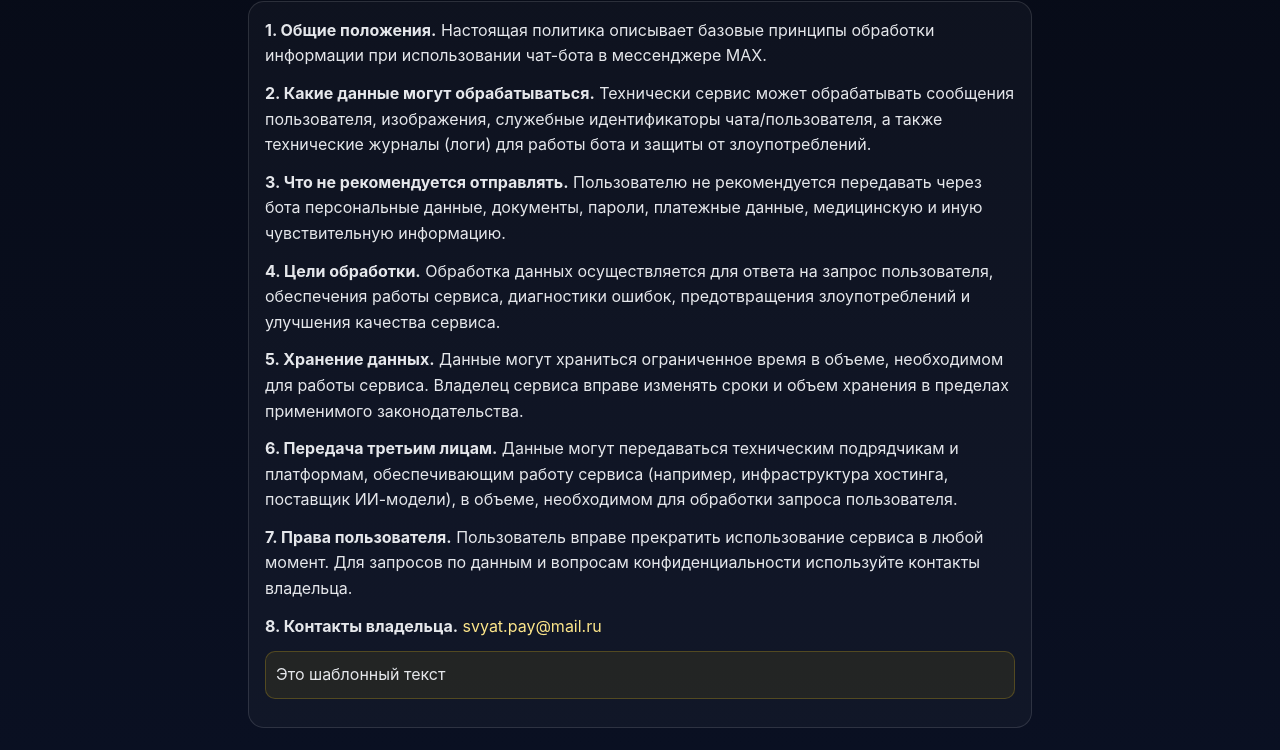
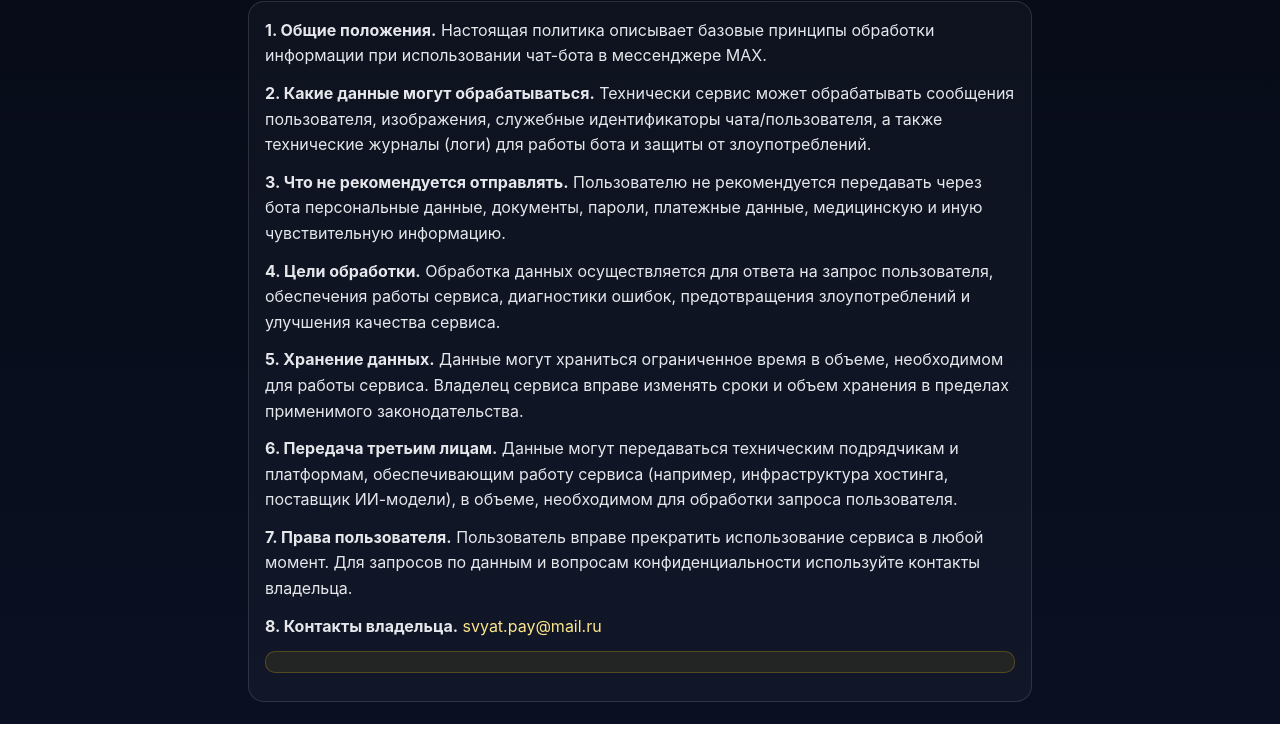
Before and after one commit to svyatoslavsvomg-coder/ChatGpt-5.2, a plain HTML site: page privacy.html in a window 1280 px wide. Shown: the part 93-843 px from the top of the page. After the commit the page ends 817 px from the top, so only its background shows below. Drawn offline with Linux system fonts and the light colour scheme.

Commit message:
Clean up privacy policy template
Removed placeholder text from the privacy policy.

```diff
--- a/privacy.html
+++ b/privacy.html
@@ -29,7 +29,7 @@
 
         <p><strong>8. Контакты владельца.</strong> <span class="placeholder">svyat.pay@mail.ru</span></p>
 
-        <p class="note">Это шаблонный текст</p>
+        <p class="note"></p>
       </div>
     </div>
   </main>
```
